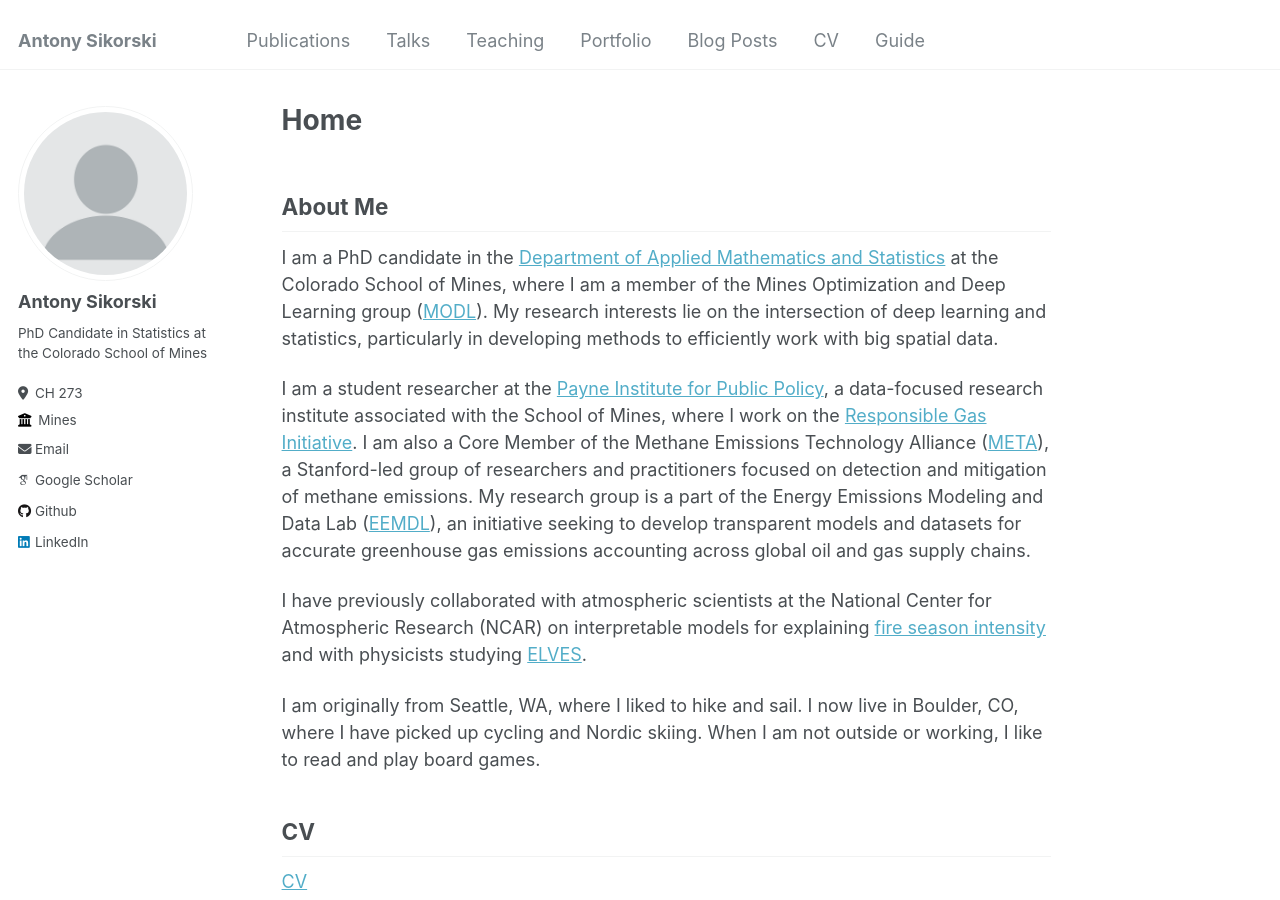
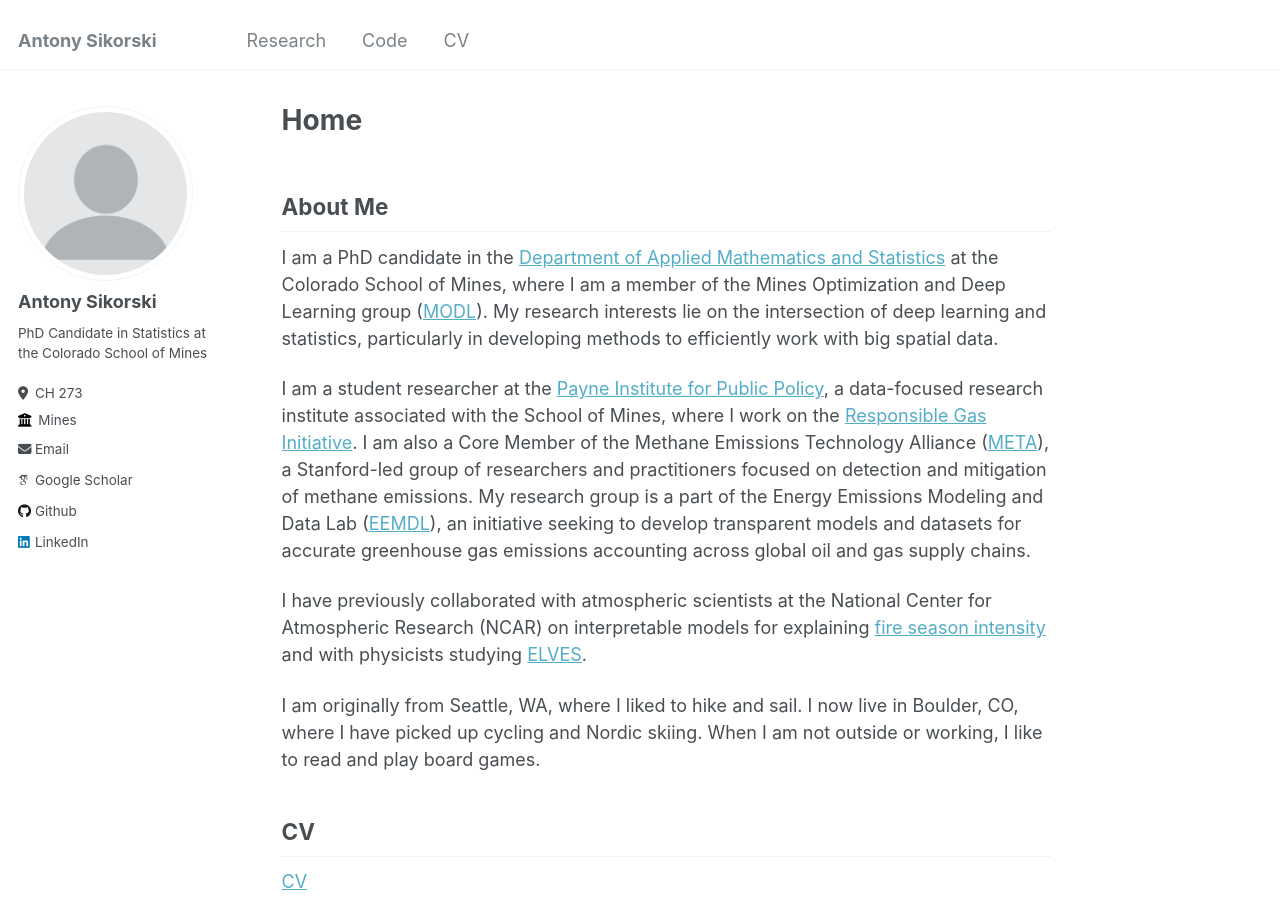
Before and after one commit to antonyxsik/antonyxsik.github.io, a Jekyll site: the page built from _pages/about.md, in a window 1280 px wide and 900 px high. Built offline with Jekyll 4.4.1, drawn with Linux system fonts in a browser that asks for light colours; some web fonts are replaced.

Commit message:
Update navigation.yml

```diff
--- a/_data/navigation.yml
+++ b/_data/navigation.yml
@@ -1,22 +1,22 @@
 # main links links
 main:
-  - title: "Publications"
-    url: /publications/
+  - title: "Research"
+    url: /research/
 
-  - title: "Talks"
-    url: /talks/
-
-  - title: "Teaching"
-    url: /teaching/
-
-  - title: "Portfolio"
-    url: /portfolio/
-
-  - title: "Blog Posts"
-    url: /year-archive/
+  - title: "Code"
+    url: /code/
 
   - title: "CV"
     url: /cv/
 
-  - title: "Guide"
-    url: /markdown/
+  # - title: "Portfolio"
+  #   url: /portfolio/
+
+  # - title: "Blog Posts"
+  #   url: /year-archive/
+
+  # - title: "CV"
+  #   url: /cv/
+
+  # - title: "Guide"
+  #   url: /markdown/
```
